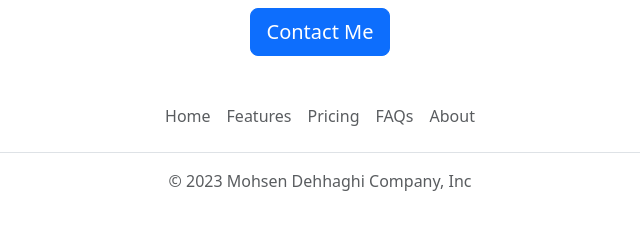
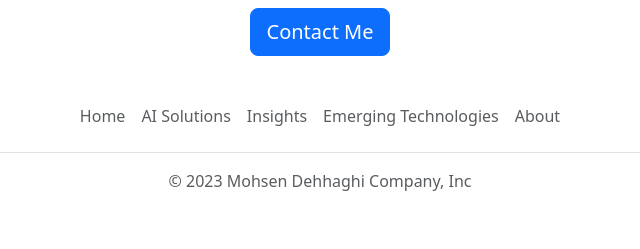
Before and after one commit to Mohdeh/mohsen-web-v2, a Flask app: page / in a window 1280 px wide. Shown: the part 2002-2251 px from the top of the page, without its empty margins (320-960 px from the left). Run offline with Flask 2, Linux system fonts and the light colour scheme.

Commit message:
functional and aesthetic enhancement

```diff
--- a/templates/expitem.html
+++ b/templates/expitem.html
@@ -13,6 +13,6 @@
     {% endif %}
    </div>
   <div class="col-2">
-    <button type="button" class="btn btn-outline-primary"> Details </button>
+    <a href="mailto:dehhaghi@alumni.usc.edu?subject=Role%20Details%20for%20{{exp['company']}}&body=My%20name%3A%20%3Cname%3E%0D%0A%0D%0AMy%20resume%3A%20%3Cresume%3E%0D%0A%0D%0AMy%20LinkedIn%3A%20%3Clinkedin%20profile%3E" type="button" class="btn btn-outline-primary"> Details </a>
   </div>
 </div>
--- a/templates/footer.html
+++ b/templates/footer.html
@@ -1,11 +1,11 @@
 <div class="container">
   <footer class="py-3 my-4">
     <ul class="nav justify-content-center border-bottom pb-3 mb-3">
-      <li class="nav-item"><a href="#" class="nav-link px-2 text-muted">Home</a></li>
-      <li class="nav-item"><a href="#" class="nav-link px-2 text-muted">Features</a></li>
-      <li class="nav-item"><a href="#" class="nav-link px-2 text-muted">Pricing</a></li>
-      <li class="nav-item"><a href="#" class="nav-link px-2 text-muted">FAQs</a></li>
-      <li class="nav-item"><a href="#" class="nav-link px-2 text-muted">About</a></li>
+      <li class="nav-item"><a target="_blank" href="https://www2.deloitte.com/us/en.html" class="nav-link px-2 text-muted"> Home </a></li>
+      <li class="nav-item"><a target="_blank" href="https://www2.deloitte.com/us/en/pages/deloitte-analytics/solutions/deloitte-analytics.html?icid=top_deloitte-analytics" class="nav-link px-2 text-muted"> AI Solutions </a></li>
+      <li class="nav-item"><a target="_blank" href="https://www2.deloitte.com/us/en/insights/economy.html?icid=top_economy" class="nav-link px-2 text-muted"> Insights </a></li>
+      <li class="nav-item"><a target="_blank" href="https://www2.deloitte.com/us/en/insights/topics/emerging-technologies.html?icid=subnav_emerging-technologies" class="nav-link px-2 text-muted"> Emerging Technologies </a></li>
+      <li class="nav-item"><a target="_blank" href="https://www2.deloitte.com/us/en/pages/about-deloitte/articles/about-deloitte.html" class="nav-link px-2 text-muted"> About </a></li>
     </ul>
     <p class="text-center text-muted">&copy; 2023 Mohsen Dehhaghi Company, Inc</p>
   </footer>
--- a/templates/home.html
+++ b/templates/home.html
@@ -53,8 +53,7 @@
       </div>
 
       <div class="text-center">
-        <button class="btn btn-primary btn-lg mt-4"> Contact Me </button>
-
+        <a href="mailto:dehhaghi@alumni.usc.edu?subject=Question%20about%20companies&body=My%20name%3A%20%3Cname%3E%0D%0A%0D%0AMy%20question%3A%20%3Cquestion%3E" class="btn btn-primary btn-lg mt-4"> Contact Me </a>
       </div>
 
       <link rel="shortcut icon" href="{{ url_for('static', filename='favicon.ico') }}">
```
